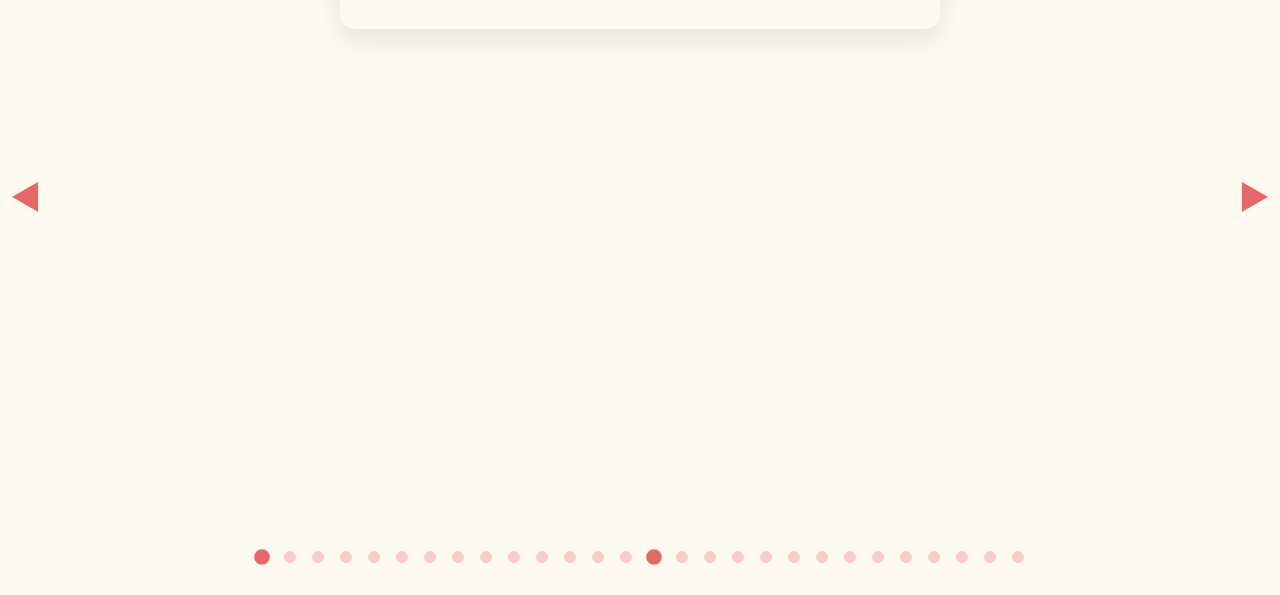
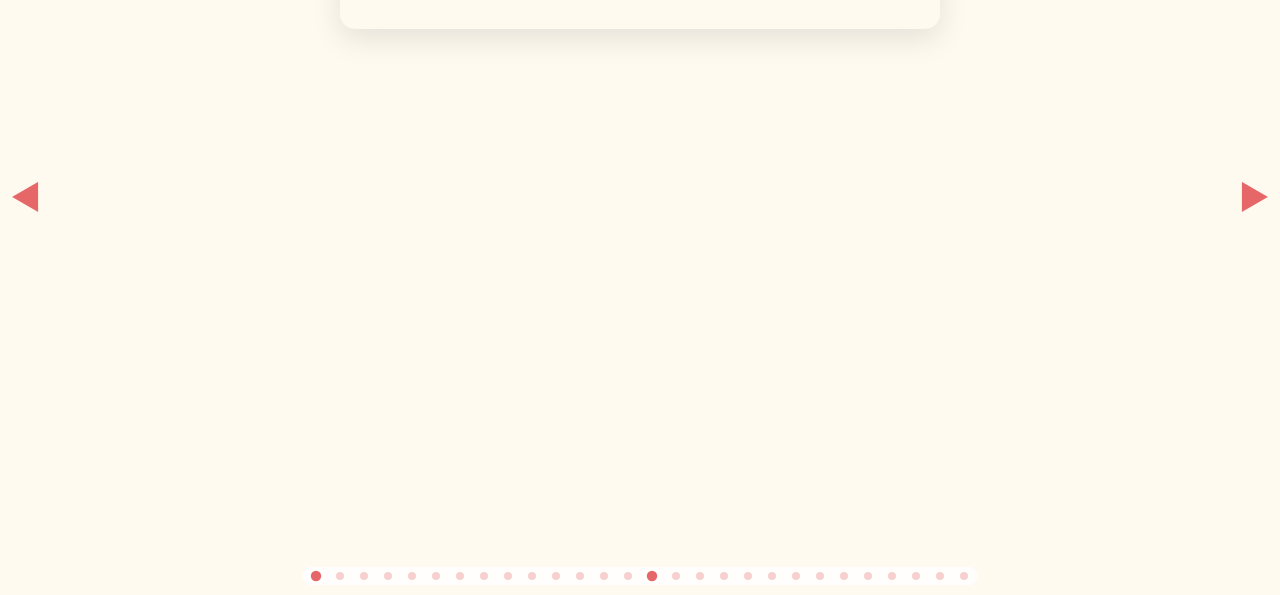
Before and after one commit to Chemxinaneo/yangziying, a plain HTML site: page index.html in a window 1280 px wide. Shown: the part 205-800 px from the top of the page. Drawn offline with Linux system fonts and the light colour scheme.

Commit message:
Update index.html

```diff
--- a/index.html
+++ b/index.html
@@ -330,6 +330,37 @@
     45% { transform: translate(-50%, -50%) scale(1.2); }
     60% { transform: translate(-50%, -50%) scale(1); }
 }
+.swiper-container {
+  -webkit-overflow-scrolling: touch; /* 添加iOS平滑滚动 */
+  overscroll-behavior: contain; /* 防止父级滚动 */
+}
+
+.timeline-page {
+  min-width: 100vw;
+  height: 100vh; /* 修复iOS高度问题 */
+  padding-bottom: 60px; /* 为导航点留出空间 */
+}
+.image {
+  max-width: 100%;
+  height: auto; /* 保持比例 */
+  max-height: 50vh; /* 动态高度 */
+}
+.nav-dots {
+  bottom: 10px;
+  padding: 5px 10px;
+  background: rgba(255,255,255,0.8);
+  border-radius: 20px;
+}
+
+.dot {
+  width: 8px;
+  height: 8px;
+}
+.love-button, .save-button {
+  min-width: 120px;
+  padding: 12px 24px;
+  touch-action: manipulation; /* 优化触摸响应 */
+}
 /* 默认样式，适用于较大屏幕（桌面端） */
 body {
     font-size: 16px;
@@ -627,7 +658,7 @@ body {
                             <h1>图片记忆游戏</h1>
                         </header>
                         <div class="game-board" id="board"></div>
-                        <div id="winMessage">我爱你高思余</div>
+                        <div id="winMessage">I LOVE YOU GSY❤</div>
                         <audio id="flipSound">
                             <source src="click.mp3" type="audio/mpeg">
                         </audio>
```
